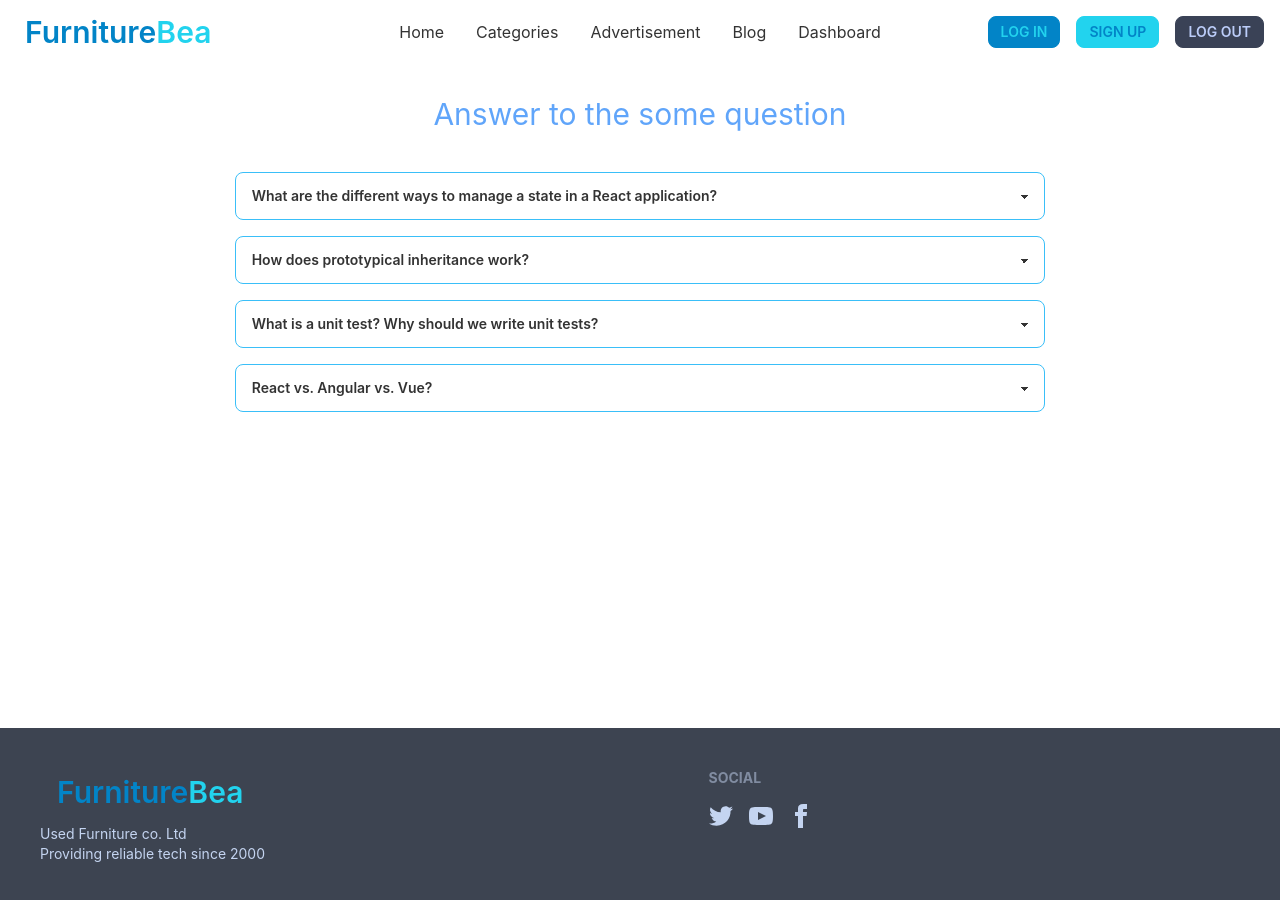
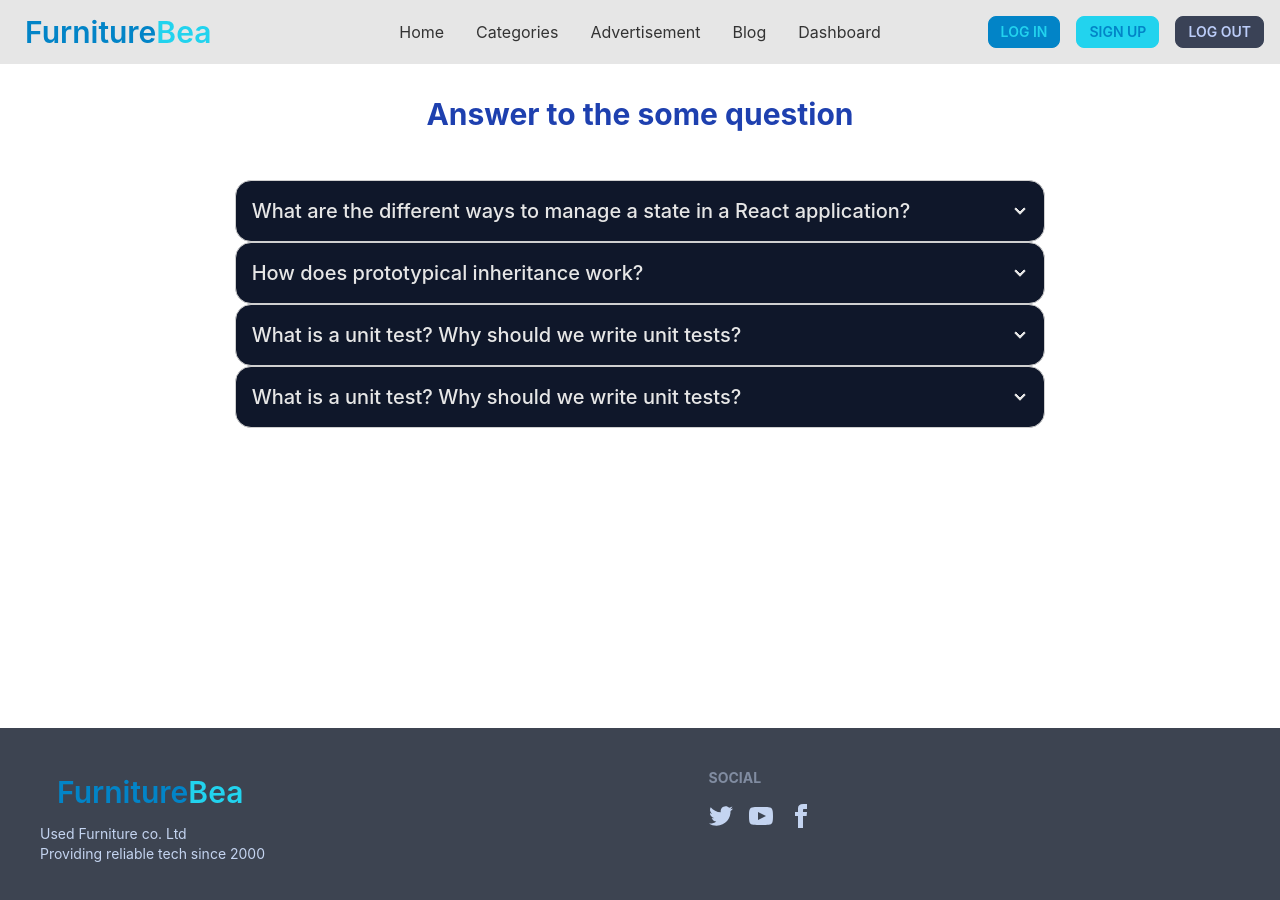
Before and after one commit to Sayedfarabi/furnitureBea-client, a React (Create React App) app: page /blog in a window 1280 px wide. Shown: the top 900 px of the page. Built offline with nearby package versions, Linux system fonts and the light colour scheme.

Commit message:
login and register form done

```diff
--- a/src/Layout/Root/Root.jsx
+++ b/src/Layout/Root/Root.jsx
@@ -8,7 +8,10 @@ const Root = () => {
     return (
         <div>
             <Navbar></Navbar>
-            <Outlet></Outlet>
+            <div style={{ minHeight: "75vh" }}>
+                <Outlet></Outlet>
+            </div>
+
             <Footer></Footer>
         </div>
     );
--- a/src/Pages/Blog/Blog.jsx
+++ b/src/Pages/Blog/Blog.jsx
@@ -3,29 +3,48 @@ import React from 'react';
 const Blog = () => {
     return (
         <div className='mx-4 md:mx-8 my-8' style={{ minHeight: "75vh" }}>
-            <h1 className='text-center text-3xl text-blue-400'>Answer to the some question</h1>
-            <div className='flex justify-center items-center my-8 w-full'>
-                <div className='w-full md:w-2/3 mx-auto'>
-                    <select className="select select-info w-full my-2">
-                        <option disabled selected>What are the different ways to manage a state in a React application?</option>
-                        <option>We have to set initial state value inside constructor function and set click event handler of the element upon which click, results in changing state. Then pass the function to the click handler and change the state of the component inside the function using setState.</option>
-                    </select>
-                    <br />
-                    <select className="select select-info w-full my-2">
-                        <option disabled selected>How does prototypical inheritance work?</option>
-                        <option>The Prototypal Inheritance is a feature in javascript used to add methods and properties in objects. It is a method by which an object can inherit the properties and methods of another object. Traditionally, in order to get and set the [[Prototype]] of an object, we use Object. getPrototypeOf and Object.</option>
-                    </select>
-                    <br />
-                    <select className="select select-info w-full my-2">
-                        <option disabled selected>What is a unit test? Why should we write unit tests?</option>
-                        <option>The main objective of unit testing is to isolate written code to test and determine if it works as intended. Unit testing is an important step in the development process, because if done correctly, it can help detect early flaws in code which may be more difficult to find in later testing stages</option>
-                    </select>
-                    <br />
-                    <select className="select select-info w-full my-2">
-                        <option disabled selected>React vs. Angular vs. Vue?</option>
-                        <option>Vue provides higher customizability and hence is easier to learn than Angular or React. Further, Vue has an overlap with Angular and React with respect to their functionality like the use of components. Hence, the transition to Vue from either of the two is an easy option.</option>
-                    </select>
+            <h1 className='text-center text-3xl text-blue-800 font-bold'>Answer to the some question</h1>
+
+            <div className='md:w-2/3 w-4/5 py-12 mx-auto text-base-200'>
+                <div tabIndex={0} className="collapse collapse-arrow border border-base-300 bg-slate-900 rounded-box">
+                    <div className="collapse-title text-xl font-medium">
+                        What are the different ways to manage a state in a React application?
+                    </div>
+                    <div className="collapse-content">
+                        <p>We have to set initial state value inside constructor function and set click event handler of the element upon which click, results in changing state. Then pass the function to the click handler and change the state of the component inside the function using setState.</p>
+                    </div>
                 </div>
+                <div tabIndex={0} className="collapse collapse-arrow border border-base-300 bg-slate-900 rounded-box">
+                    <div className="collapse-title text-xl font-medium">
+                        How does prototypical inheritance work?
+                    </div>
+                    <div className="collapse-content">
+                        <p>
+                            The Prototypal Inheritance is a feature in javascript used to add methods and properties in objects. It is a method by which an object can inherit the properties and methods of another object. Traditionally, in order to get and set the [[Prototype]] of an object, we use Object. getPrototypeOf and Object.
+                        </p>
+                    </div>
+                </div>
+                <div tabIndex={0} className="collapse collapse-arrow border border-base-300 bg-slate-900 rounded-box">
+                    <div className="collapse-title text-xl font-medium">
+                        What is a unit test? Why should we write unit tests?
+                    </div>
+                    <div className="collapse-content">
+                        <p>
+                            The main objective of unit testing is to isolate written code to test and determine if it works as intended. Unit testing is an important step in the development process, because if done correctly, it can help detect early flaws in code which may be more difficult to find in later testing stages.
+                        </p>
+                    </div>
+                </div>
+                <div tabIndex={0} className="collapse collapse-arrow border border-base-300 bg-slate-900 rounded-box">
+                    <div className="collapse-title text-xl font-medium">
+                        What is a unit test? Why should we write unit tests?
+                    </div>
+                    <div className="collapse-content">
+                        <p>
+                            Vue provides higher customizability and hence is easier to learn than Angular or React. Further, Vue has an overlap with Angular and React with respect to their functionality like the use of components. Hence, the transition to Vue from either of the two is an easy option.
+                        </p>
+                    </div>
+                </div>
+
             </div>
         </div>
     );
--- a/src/Pages/Login/Login.jsx
+++ b/src/Pages/Login/Login.jsx
@@ -1,9 +1,58 @@
 import React from 'react';
+import { Link } from 'react-router-dom';
 
 const Login = () => {
     return (
-        <div>
-            <h1>This is Login page</h1>
+        <div style={{ minHeight: "75vh" }}>
+            <div className="hero min-h-screen bg-base-200">
+                <div className="hero-content flex-col lg:flex-row-reverse">
+                    <div className="text-center lg:text-left">
+                        <h1 className="text-5xl font-bold text-sky-700 text-center">Login now!</h1>
+                        <div className='max-w-sm sm:w-2/3 my-3 mx-auto'>
+                            <img className='w-full rounded-full' src="https://img.freepik.com/free-vector/mobile-login-concept-illustration_114360-83.jpg?w=2000" alt="" />
+                        </div>
+                    </div>
+                    <div className="card flex-shrink-0 w-full max-w-sm shadow-2xl bg-base-100">
+                        <form className="card-body">
+
+                            <div className="form-control">
+                                <label className="label">
+                                    <span className="label-text">Email :</span>
+                                </label>
+                                <input type="email" name='email' placeholder="Enter your email" className="input input-bordered" required />
+                            </div>
+
+                            <div className="form-control">
+                                <label className="label">
+                                    <span className="label-text">Password :</span>
+                                </label>
+                                <input type="password" name='password' placeholder="Enter password" className="input input-bordered" required />
+
+
+                                <label className="label">
+                                    <Link to={""} href="#" className="label-text-alt link link-hover">Forgot password?</Link>
+                                </label>
+
+                                <label className="label mx-auto">
+                                    <button className='btn btn-outline btn-primary btn-sm rounded-md'>Sign in with Google</button>
+                                </label>
+
+                                <label className="label">
+                                    <small>Haven't an account ? Please go to <Link to={"/register"}><span className='text-blue-500'>Register</span></Link></small>
+                                </label>
+                            </div>
+
+                            <div>
+                                <p className='text-red-400 text-center'>Error message</p>
+                            </div>
+
+                            <div className="form-control mt-6">
+                                <button className="btn btn-primary">Login</button>
+                            </div>
+                        </form>
+                    </div>
+                </div>
+            </div>
         </div>
     );
 };
--- a/src/Pages/Shared/Footer/Footer.jsx
+++ b/src/Pages/Shared/Footer/Footer.jsx
@@ -3,7 +3,7 @@ import { Link } from 'react-router-dom';
 
 const Footer = () => {
     return (
-        <section className='mt-8'>
+        <section>
             <footer className="footer p-10 bg-neutral text-neutral-content">
                 <div>
                     <Link to={"/"} className="btn btn-ghost normal-case text-3xl text-primary">Furniture<span className='text-secondary'>Bea</span></Link>
--- a/src/Pages/Shared/Navbar/Navbar.jsx
+++ b/src/Pages/Shared/Navbar/Navbar.jsx
@@ -3,7 +3,7 @@ import { Link } from 'react-router-dom';
 
 const Navbar = () => {
     return (
-        <div className="navbar bg-base-100">
+        <div className="navbar bg-base-200">
             <div className="navbar-start">
                 <div className="dropdown">
                     <label tabIndex={0} className="btn btn-ghost lg:hidden">
```
Also changed, not shown: src/Pages/SignUp/SignUp.jsx (+87 -1 lines).
